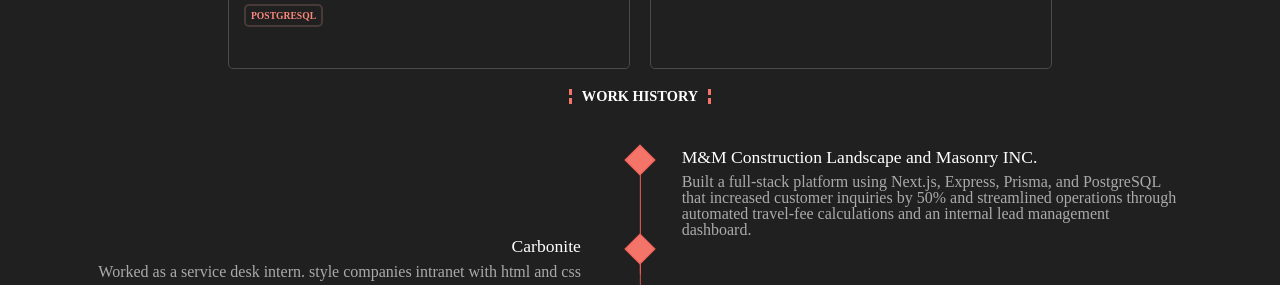
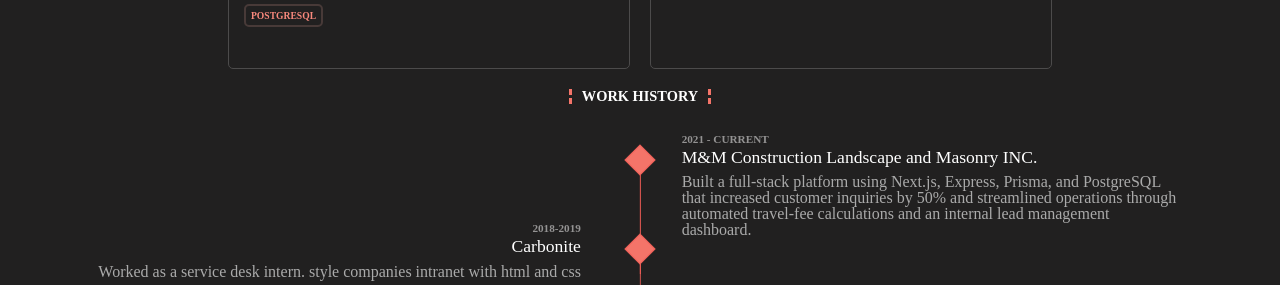
Before and after one commit to GravityCodes/portfolio, a React (Vite) app: page / in a window 1280 px wide. Shown: the part 840-1125 px from the top of the page. Built offline with nearby package versions, Linux system fonts and the light colour scheme.

Commit message:
feat: add dates to work items

```diff
--- a/src/App.tsx
+++ b/src/App.tsx
@@ -68,10 +68,12 @@ function App() {
                 <div className={styles.timelineCube}></div>
                 <div className={styles.timelineCube}></div>
                 <div className={styles.workItem}>
+                    <div className={styles.workDate}>2021 - CURRENT</div>
                     <h6>M&M Construction Landscape and Masonry INC.</h6>
                     <p className={`${styles.workDescription} ${styles.paragraph}`}>Built a full-stack platform using Next.js, Express, Prisma, and PostgreSQL that increased customer inquiries by 50% and streamlined operations through automated travel-fee calculations and an internal lead management dashboard.</p>
                 </div>
                 <div className={styles.workItem}>
+                    <div className={styles.workDate}>2018-2019</div>
                     <h6>Carbonite</h6>
                     <p className={`${styles.workDescription} ${styles.paragraph}`}>Worked as a service desk intern. style companies intranet with html and css</p>
                 </div>
--- a/src/app.module.css
+++ b/src/app.module.css
@@ -184,12 +184,26 @@
   grid-column: 3 / 4;
   align-self: center;
   justify-self: flex-start;
+  position: relative;
 }
 
 .workItem:last-child{
   grid-column: 1 / 2;
   text-align: right;
 }
+
+.workItem:last-child .workDate {
+  right: 0px;
+}
+
+.workDate {
+  font-size: 0.7rem;
+  font-weight: bold;
+  color: var(--clr-surface-a50);
+  position: absolute;
+  top: -15px;
+}
+
 
 .workItem h6 {
   font-size: 1.1rem;
```
